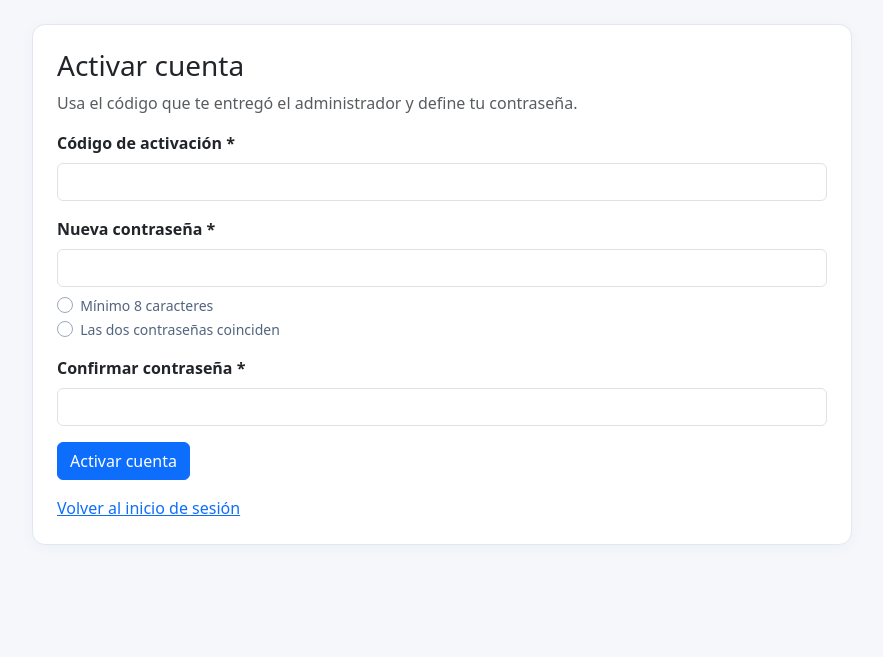
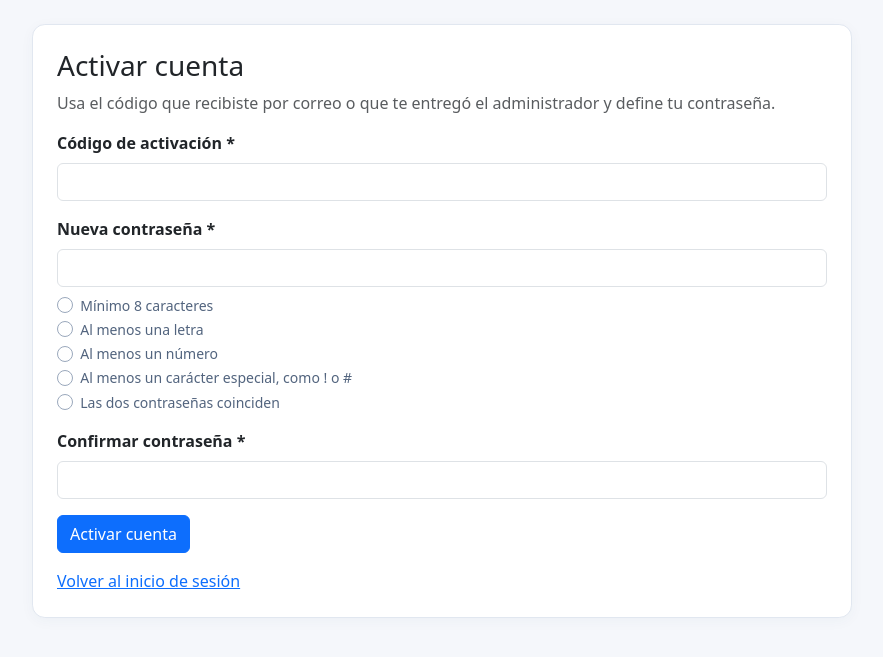
Before and after one commit to meneses1111/Valtraza, a Laravel app: page /activar in a window 1280 px wide. Shown: the part 76-733 px from the top of the page, without its empty margins (198-1081 px from the left). Run offline with Laravel 12, Linux system fonts and the light colour scheme.

Commit message:
Refuerzo las reglas al definir contraseñas

```diff
--- a/app/Http/Requests/ActivarCuentaRequest.php
+++ b/app/Http/Requests/ActivarCuentaRequest.php
@@ -21,6 +21,11 @@ class ActivarCuentaRequest extends FormRequest
                     if (str_contains($value, "\0")) {
                         $fail('Escribe una contraseña válida.');
                     }
+
+                    if (! preg_match('/\p{L}/u', $value) || ! preg_match('/\p{Nd}/u', $value)
+                        || ! preg_match('/[\p{P}\p{S}]/u', $value)) {
+                        $fail('La contraseña debe incluir al menos una letra, un número y un carácter especial.');
+                    }
                 },
             ],
         ];
--- a/resources/views/acceso/activar.blade.php
+++ b/resources/views/acceso/activar.blade.php
@@ -2,12 +2,15 @@
 
 @section('contenido')
 <div class="card formulario-centrado"><div class="card-body p-lg-4">
-    <h1 class="h3">Activar cuenta</h1><p class="text-body-secondary">Usa el código que te entregó el administrador y define tu contraseña.</p>
+    <h1 class="h3">Activar cuenta</h1><p class="text-body-secondary">Usa el código que recibiste por correo o que te entregó el administrador y define tu contraseña.</p>
     <form method="post" action="{{ route('activar.guardar') }}">@csrf
         <x-campo nombre="codigo_activacion" etiqueta="Código de activación *" maxlength="64" autocomplete="off" autocapitalize="off" spellcheck="false" required />
         <x-campo nombre="password" etiqueta="Nueva contraseña *" tipo="password" minlength="8" autocomplete="new-password" aria-describedby="reglas-contrasena" required>
             <ul class="reglas-contrasena" id="reglas-contrasena" data-reglas-contrasena aria-live="polite">
                 <li data-regla="longitud">Mínimo 8 caracteres</li>
+                <li data-regla="letra">Al menos una letra</li>
+                <li data-regla="numero">Al menos un número</li>
+                <li data-regla="simbolo">Al menos un carácter especial, como ! o #</li>
                 <li data-regla="coincide">Las dos contraseñas coinciden</li>
             </ul>
         </x-campo>
```
Also changed, not shown: tests/Feature/AccesoTest.php (+1 -1 lines), tests/Unit/ReglasActivacionTest.php (+15 -8 lines), public/assets/valtraza.js.
